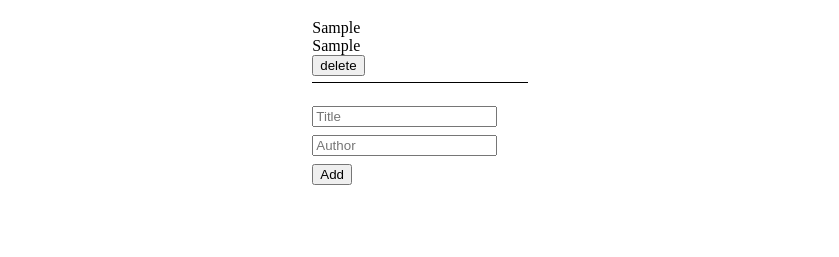
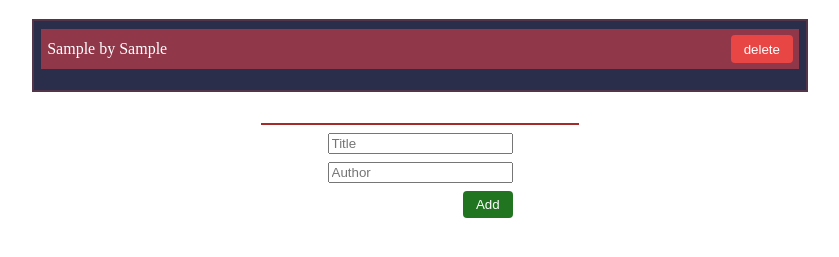
Before and after one commit to bahoz-ali/simple-library, a website: page index.html in a window 1280 px wide. Both pictures are taken after typing "Sample", "Sample" into the empty fields and a click on the button "Add". Shown: the part 69-326 px from the top of the page, without its empty margins (220-1059 px from the left). Drawn offline with Linux system fonts and the light colour scheme.

Commit message:
colored odd book rows with deffirent color, add line to separate books with the form, moving the button to right side

```diff
--- a/index.html
+++ b/index.html
@@ -6,15 +6,17 @@
     <meta name="viewport" content="width=device-width, initial-scale=1.0" />
     <title>Awesome Books</title>
 
-    <link rel="stylesheet" href="./styles/style.css">
+    <link rel="stylesheet" href="./styles/style.css" />
   </head>
   <body>
-    <div class="wraper">
+    <div class="wrapper">
       <h1>Awesome books</h1>
 
       <section class="showing_books">
         <div class="book_list"></div>
       </section>
+
+      <hr style="width: 25%" , size="2" , color="brown" />
 
       <!-- book section -->
       <section class="book_section">
@@ -27,7 +29,12 @@
             <input type="text" placeholder="Author" id="author_input" />
           </div>
 
-          <button id="add_book" class="btn btn--primary" type="submit">
+          <button
+            id="add_book"
+            class="btn"
+            style="background-color: rgb(33, 117, 33)"
+            type="submit"
+          >
             Add
           </button>
         </form>
--- a/scripts/index.js
+++ b/scripts/index.js
@@ -73,9 +73,9 @@ class Library {
     const div = document.createElement('div');
     div.classList.add('book');
 
-    const insideBook = `<p id="title">${obj.title}</p>
-            <p id="author">${obj.authorName}</p>
-            <button id="delete_book" type="submit" onClick="library.deleteBook(${obj.id})" data-id='${obj.id}'>delete</button>`;
+    const insideBook = `
+     <p><span>${obj.title}</span> by <span>${obj.authorName}</span></p>
+             <button class="btn" id="delete_book" type="submit" onClick="library.deleteBook(${obj.id})" data-id='${obj.id}'>delete</button>`;
 
     div.innerHTML = insideBook;
 
--- a/styles/style.css
+++ b/styles/style.css
@@ -9,23 +9,54 @@ p {
   margin: 0;
 }
 
+.wrapper {
+  width: 100%;
+  text-align: center;
+  display: flex;
+  flex-direction: column;
+  align-items: center;
+  justify-content: center;
+}
+
+.btn {
+  padding: 0.4rem 0.8rem;
+  color: #fff;
+  outline: none;
+  background-color: #e84545;
+  border-radius: 4px;
+  border: none;
+}
+
 .showing_books {
   margin-bottom: 1.4rem;
+  width: 60%;
+  padding: 0.5rem 0.4rem;
+  border: 2px solid #53354a;
+  background-color: #2b2e4a;
 }
 
 .book {
+  color: #fff;
+  display: flex;
+  flex-direction: row;
+  align-items: center;
+  justify-content: space-between;
   margin-bottom: 0.8rem;
-  padding-bottom: 0.4rem;
-  border-bottom: 1px solid black;
+  padding: 0.4rem 0.4rem;
+  background-color: rgb(66, 78, 149);
 }
 
 .book_section form {
   display: flex;
   flex-direction: column;
   gap: 0.5rem;
-  align-items: flex-start;
+  align-items: flex-end;
 }
 
 button {
   cursor: pointer;
 }
+
+.book:nth-child(odd) {
+  background-color: #903749;
+}
```
